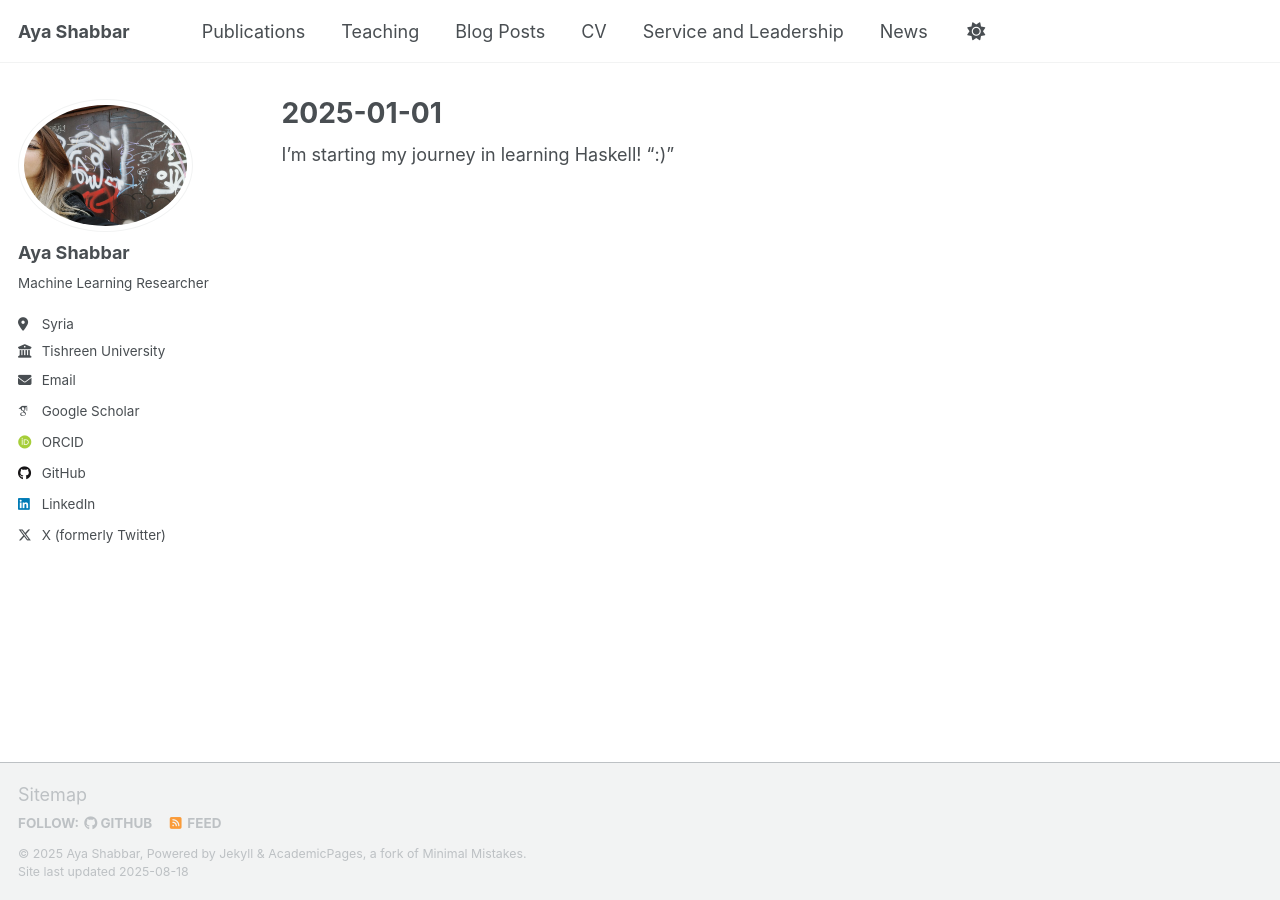
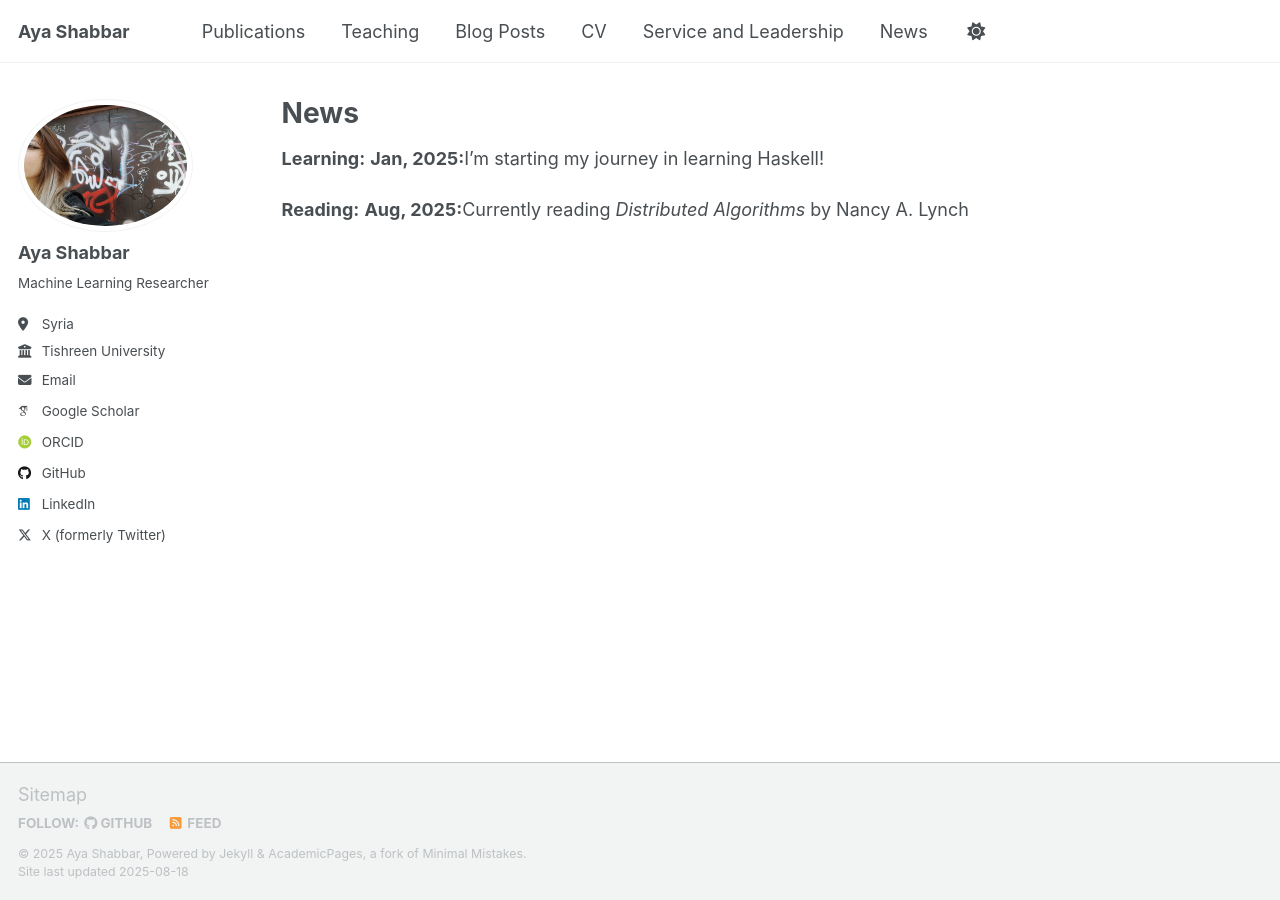
Before and after one commit to ayashabbar/ayashabbar.github.io, a Jekyll site: the page built from _pages/news.md, in a window 1280 px wide. Built offline with Jekyll 4.4.1, drawn with Linux system fonts in a browser that asks for light colours; some web fonts are replaced; a script that is not in the unit is left out.

Commit message:
Update news.md

```diff
--- a/_pages/news.md
+++ b/_pages/news.md
@@ -1,6 +1,11 @@
 ---
-title: '2025-01-01'
+layout: archive
+title: "News"
+permalink: /news/
+author_profile: true
+---
+**Learning:**
+**Jan, 2025:**I'm starting my journey in learning Haskell! <br>
 
----
-
-I'm starting my journey in learning Haskell! ":)"
+**Reading:**
+**Aug, 2025:**Currently reading *Distributed Algorithms* by Nancy A. Lynch
```
